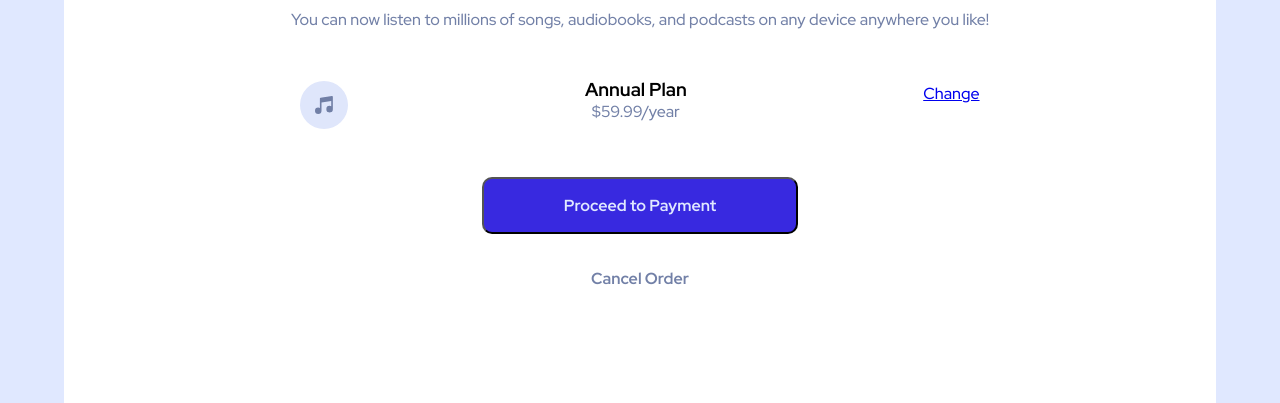
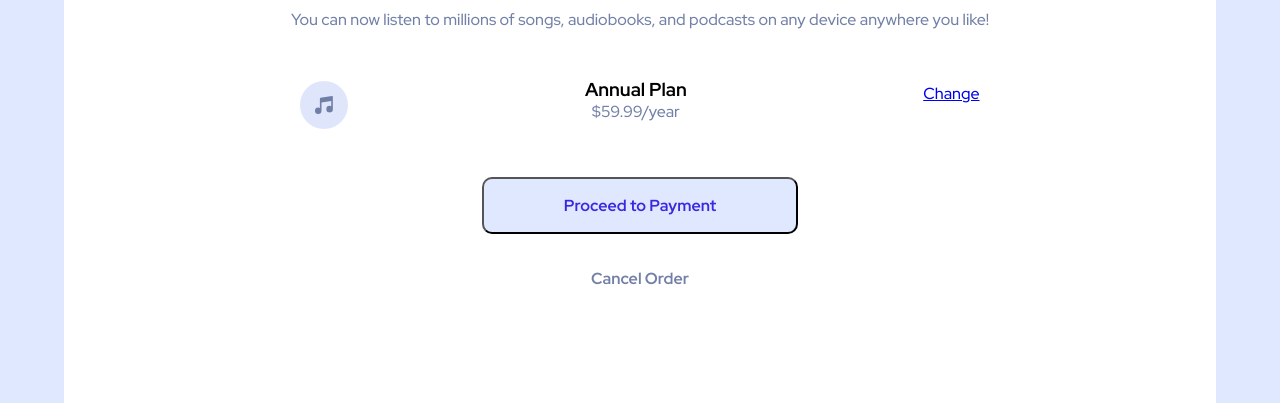
Before and after one commit to alessandro-giuzio/Order-Summary, a plain HTML site: page index.html in a window 1280 px wide. In both pictures the pointer is over the button "Proceed to Payment". Shown: the part 397-800 px from the top of the page. Drawn offline with Linux system fonts and the light colour scheme.

Commit message:
Update style.css

```diff
--- a/style.css
+++ b/style.css
@@ -91,6 +91,11 @@ button {
   margin: 0 auto;
 }
 
+button:hover {
+  color: var(--clr-bright-blue);
+  background-color: var(--clr-pale-blue);
+}
+
 .btn {
   display: block;
   cursor: pointer;
@@ -99,6 +104,10 @@ button {
   font-weight: 700;
   padding-top: 2rem;
   margin: 0 auto;
+}
+
+.btn:hover {
+  color: var(--clr-dark-blue);
 }
 
 .attribution {
```
